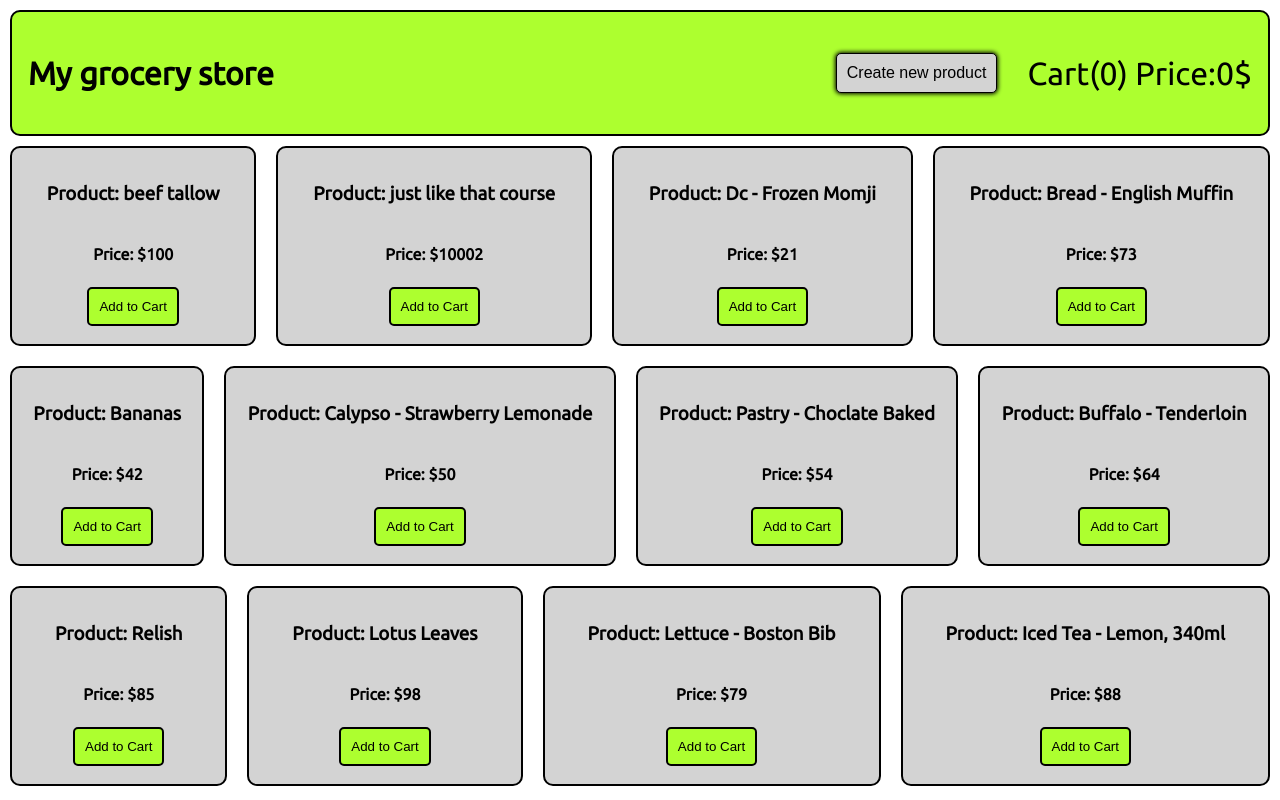
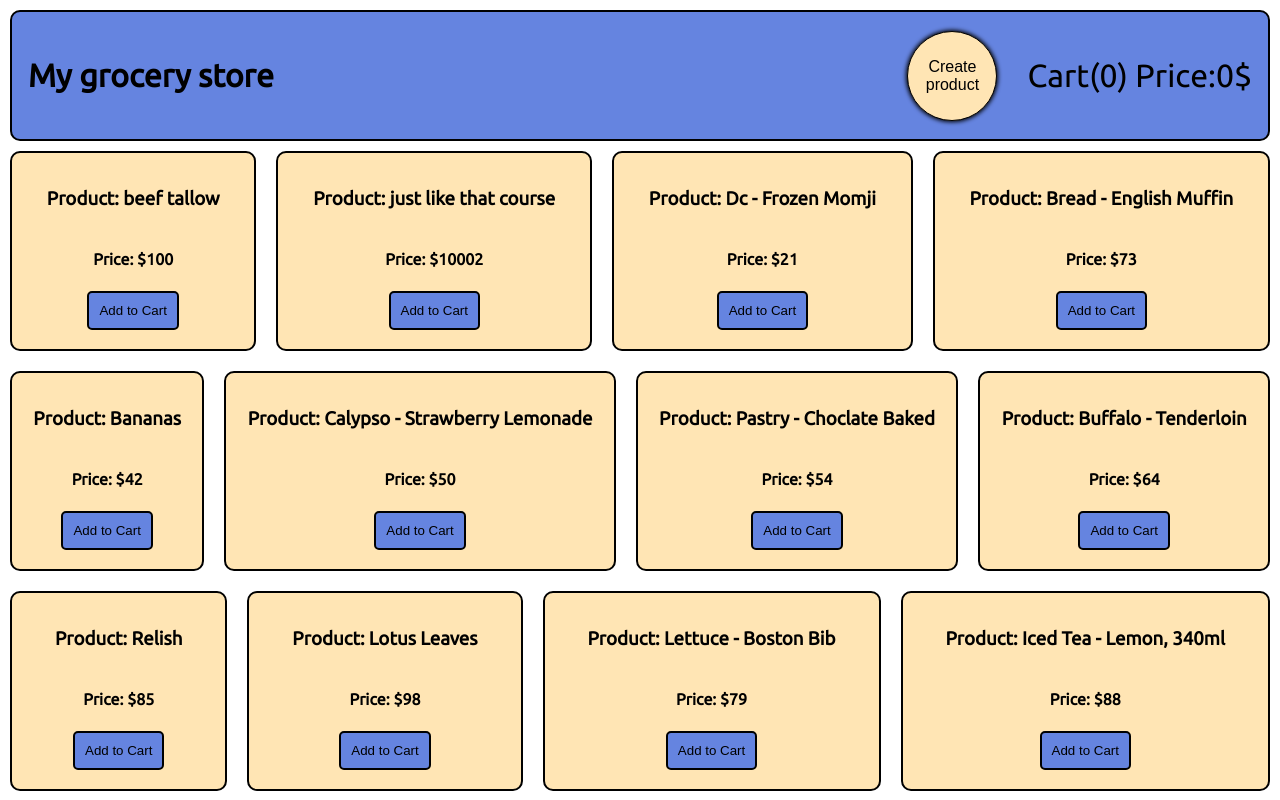
Before and after one commit to afekTheMiniLearner/my-grocery-store, a React (Create React App) app: page / in a window 1280 px wide. Shown: the top 800 px of the page. Built offline with nearby package versions, Linux system fonts and the light colour scheme; data requests are answered from the project's data file.

Commit message:
changed two main colors and added optional class  configuration and propertied called circular button

```diff
--- a/src/base-components/ActionButton/ActionButton.scss
+++ b/src/base-components/ActionButton/ActionButton.scss
@@ -1,4 +1,4 @@
-@import "../../utils/variables";
+@import '../../utils/variables';
 
 .action-button-container {
   background-color: $primary-color;
@@ -6,9 +6,17 @@
   border: 2px black solid;
   padding: 10px;
   margin: 2.5px 0;
+  min-height: 30px;
+  min-width: 30px;
 
   cursor: pointer;
-  &.delete {
+  &.delete-button {
     background-color: rgba(255, 0, 0, 0.658);
   }
+
+  &.circular-button {
+    border-radius: 50% !important;
+    height: 90px !important;
+    width: 90px !important;
+  }
 }
--- a/src/components/ProductEditor/ProductEditor.jsx
+++ b/src/components/ProductEditor/ProductEditor.jsx
@@ -45,7 +45,7 @@ function ProductEditor({ id, productName, price }) {
       <ActionButton
         label="Delete product"
         onClickHandler={() => ProductsProxy.delete(id)}
-        classes="delete"
+        classes="delete-button"
       />
       <ActionButton
         label="Update product"
--- a/src/screens/HomePage/HomePage.jsx
+++ b/src/screens/HomePage/HomePage.jsx
@@ -12,8 +12,9 @@ export default function StoreHomePage() {
     <div className="home-page-container">
       <Header title="My grocery store">
         <ActionButton
-          label="Create new product"
+          label="Create product"
           onClickHandler={() => navigate('/product/new')}
+          classes="circular-button"
         />
         <CartConnected />
       </Header>
--- a/src/utils/_variables.scss
+++ b/src/utils/_variables.scss
@@ -1,5 +1,5 @@
-$primary-color: greenyellow;
-$secondary-color: lightgrey;
+$primary-color: rgb(101, 132, 224);
+$secondary-color: #ffe5b4;
 
 @mixin centered-flex {
   display: flex;
```
